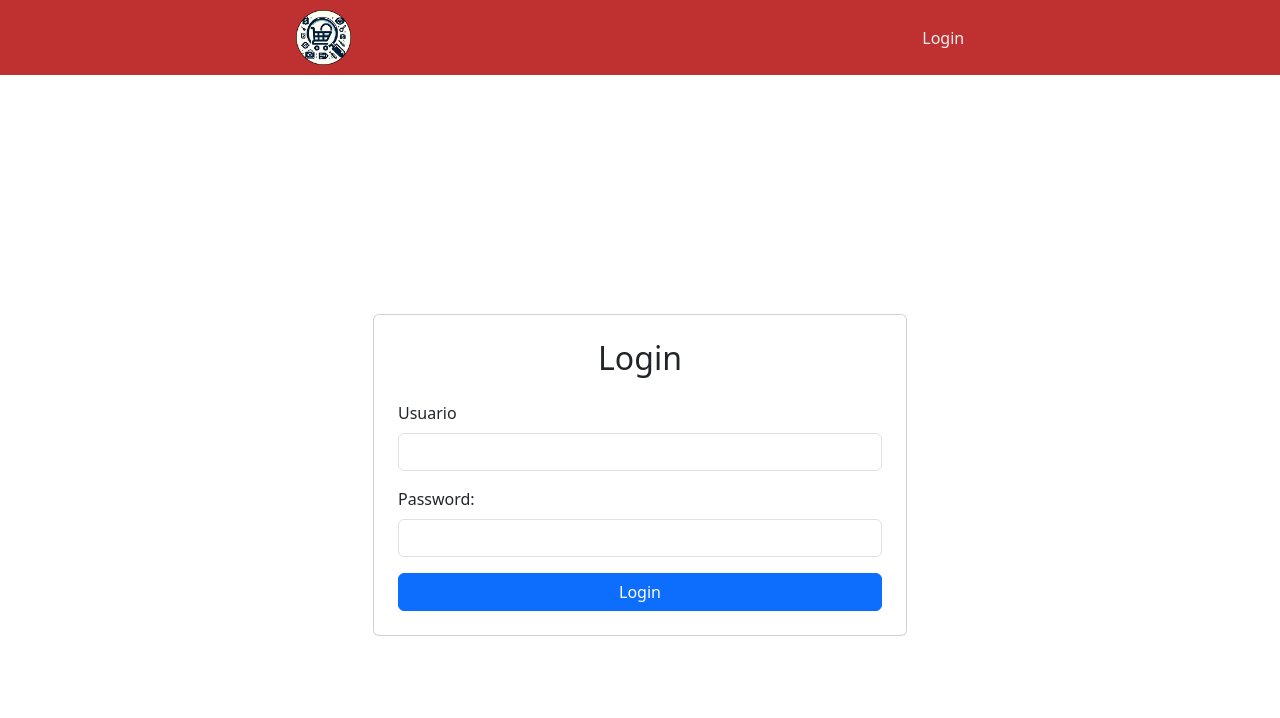
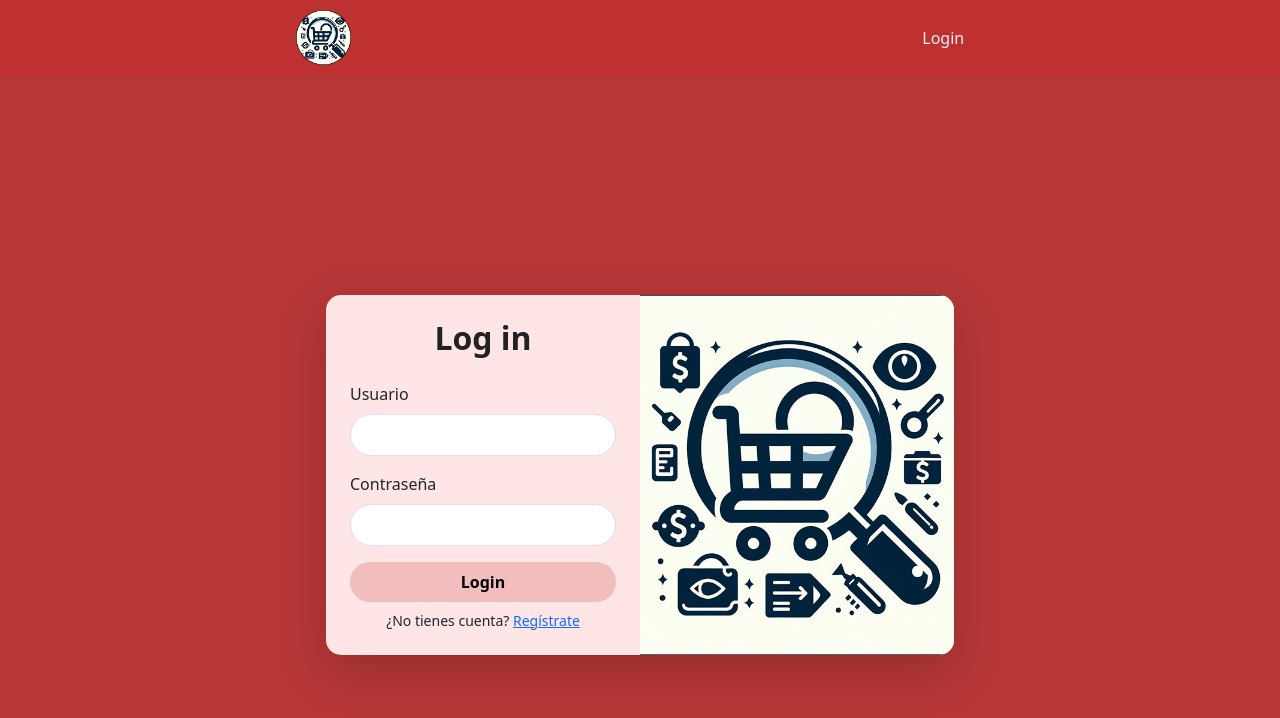
Before and after one commit to KevinVk05/FrontProyectoPersonal, a React (Vite) app: page /login in a window 1280 px wide. Shown: the top 718 px of the page. Built offline with nearby package versions, Linux system fonts and the light colour scheme.

Commit message:
css login

```diff
--- a/src/App.jsx
+++ b/src/App.jsx
@@ -1,16 +1,18 @@
 import { useEffect, useState } from 'react'
+
 import MenuSuperior from './componentes/menu'
 import Comparador from './componentes/comparador'
 import Comparador2 from './componentes/comparador2'
+import Favoritos from './componentes/favoritos';
+import Historial from './componentes/historial';
 
 import { Routes, Route } from 'react-router-dom';
 import Pagina404 from './componentes/Pagina404';
 import UseStorageState from './servicios/UseStorageState';
-import { AuthProvider } from './Login/AuthProvider';
+import { AuthProvider  } from './Login/AuthProvider';
 import Login from './Login/login';
 import RutasProtegidas from './Login/RutasProtegidas';
-import Favoritos from './componentes/favoritos';
-import Historial from './componentes/historial';
+
 
 
 function App() {
@@ -19,16 +21,15 @@ function App() {
   const [productosJson, setProductosJson] = UseStorageState("porductosJson", []);
 
 
-
   return (
 
     <AuthProvider>
 
       <div className="App">
         <header className="App-header">
-          {/* Pasar el total al menú superior */}
-          <MenuSuperior/>
+          <MenuSuperior />
         </header>
+
         <main>
           <Routes>
             {/* Ruta principal con ListaImagenes */}
--- a/src/Login/login.jsx
+++ b/src/Login/login.jsx
@@ -3,7 +3,7 @@ import { useNavigate } from 'react-router-dom';
 import { useAuth } from './AuthProvider';
 import ServicioUsuario from '../servicios/ServicioUsuario';
 import bcrypt from 'bcryptjs';
-// import axios from 'axios';
+import "../estilos/login.css"
 
 const Login = () => {
   const [usuario, setUsuario] = useState('');
@@ -38,43 +38,50 @@ const Login = () => {
   };
 
   return (
-    <div className="container d-flex justify-content-center align-items-center vh-100">
-    <div className="row w-100 justify-content-center">
-      <div className="col-12 col-md-6">
-        <div className="card p-4">
-          <h2 className="text-center mb-4">Login</h2>
-          <form onSubmit={handleSubmit}>
+    <div className="container-fluid login-container d-flex justify-content-center align-items-center vh-100">
+  <div className="row login-card shadow-lg">
+    {/* Lado izquierdo - Formulario */}
+    <div className="col-md-6 login-left d-flex flex-column justify-content-center align-items-center p-4">
+      <h2 className="mb-4">Log in</h2>
+      <form onSubmit={handleSubmit} className="w-100">
         <div className="mb-3">
           <label htmlFor="usuario" className="form-label">Usuario</label>
           <input
             id="usuario"
             type="text"
-                className="form-control"
+            className="form-control rounded-pill"
             value={usuario}
             onChange={(e) => setUsuario(e.target.value)}
             required
           />
         </div>
         <div className="mb-3">
-              <label htmlFor="password" className="form-label">Password:</label>
+          <label htmlFor="password" className="form-label">Contraseña</label>
           <input
             id="password"
             type="password"
-                className="form-control"
+            className="form-control rounded-pill"
             value={password}
             onChange={(e) => setPassword(e.target.value)}
             required
           />
         </div>
-            {error && <p className="text-danger">{error}</p>}
         <div className="d-grid">
-              <button type="submit" className="btn btn-primary">Login</button>
+          <button type="submit" className="btn login-btn rounded-pill">Login</button>
         </div>
+        <small className="mt-2 d-block text-center">
+          ¿No tienes cuenta? <a href="/registro">Regístrate</a>
+        </small>
       </form>
+    </div>
+
+    {/* Lado derecho - Imagen */}
+    <div className="col-md-6 login-right d-flex align-items-center justify-content-center p-0">
+      <img src="./imagenes/logo-login.png" alt="Login visual" className="img-fluid rounded-end" />
     </div>
   </div>
 </div>
-  </div>
+
 
 
   );
--- a/src/componentes/comparador.jsx
+++ b/src/componentes/comparador.jsx
@@ -26,7 +26,7 @@ const Comparador = () => {
           setBusqueda(res.data[0].nombre);
           setError(null);
           setLoading(false); // termina la carga después del delay
-        }, 1000);
+        }, 4000);
       } else {
         setTimeout(() => {
           setError('No se encontraron productos.');
@@ -104,7 +104,7 @@ const Comparador = () => {
               <div className="product-card-wrapper" key={index}>
                 <div className="card product-card shadow-sm h-100">
                   <img
-                    src={item.imagen}
+                    src={item.urlImagen}
                     className="card-img-top p-3"
                     alt={item.supermercado}
                   />
--- a/src/componentes/comparador2.jsx
+++ b/src/componentes/comparador2.jsx
@@ -20,20 +20,30 @@ const Comparador2 = () => {
       const res = await ServicioProductos.buscarProducto(producto.trim().toLowerCase());
 
       if (res.data && res.data.length > 0) {
+        // Esperar 1 segundo antes de mostrar resultados
+        setTimeout(() => {
           setResultados(res.data);
-        setBusqueda(res.data[0].nombre);  // Mostramos el nombre del primer producto
+          setBusqueda(res.data[0].nombre);
           setError(null);
+          setLoading(false); // termina la carga después del delay
+        }, 4000);
       } else {
+        setTimeout(() => {
           setError('No se encontraron productos.');
           setResultados([]);
           setBusqueda('');
+          setLoading(false); // termina la carga después del delay
+        }, 1000);
       }
+
     } catch (err) {
+      setTimeout(() => {
         setError('No se encontró el producto');
         setResultados([]);
         setBusqueda('');
+        setLoading(false); // termina la carga después del delay
+      }, 1000);
     }
-    setLoading(false);
   };
 
   // Filtrar productos por supermercado seleccionado
@@ -77,13 +87,13 @@ const Comparador2 = () => {
           <select value={super1} onChange={(e) => setSuper1(e.target.value)} className="form-select">
             <option value="">Supermercado 1</option>
             <option value="MERCADONA">Mercadona</option>
-            <option value="CARREFOUR">Carrefour</option>
+            <option value="AHORRA MÁS">Ahorra mas</option>
             <option value="DIA">Dia</option>
           </select>
           <select value={super2} onChange={(e) => setSuper2(e.target.value)} className="form-select">
             <option value="">Supermercado 2</option>
             <option value="MERCADONA">Mercadona</option>
-            <option value="CARREFOUR">Carrefour</option>
+            <option value="AHORRA MÁS">Ahorra mas</option>
             <option value="DIA">Dia</option>
           </select>
         </form>
@@ -110,7 +120,7 @@ const Comparador2 = () => {
             {super1 && productoSuper1 && (
               <div className="card" style={{ width: '18rem' }}>
                 {/* Aquí no tenemos una imagen, por lo que podemos dejar una imagen genérica */}
-                <img src={productoSuper1.imagen} alt={busqueda} className="card-img-top" />
+                <img src={productoSuper1.urlImagen} alt={busqueda} className="card-img-top" />
                 <div className="card-body">
                   <p className="card-text">{productoSuper1.nombre} {productoSuper1.tamanoUnidad}{productoSuper1.unidadMedida.toUpperCase()}</p>
                   <p className="card-text">Precio: {productoSuper1.precio}€</p>
@@ -121,7 +131,7 @@ const Comparador2 = () => {
             {super2 && productoSuper2 && (
               <div className="card" style={{ width: '18rem' }}>
                 {/* Aquí tampoco tenemos una imagen, por lo que podemos dejar una imagen genérica */}
-                <img src={productoSuper2.imagen} alt={busqueda} className="card-img-top" />
+                <img src={productoSuper2.urlImagen} alt={busqueda} className="card-img-top" />
                 <div className="card-body">
                   <p className="card-text">{productoSuper2.nombre} {productoSuper2.tamanoUnidad}{productoSuper2.unidadMedida.toUpperCase()}</p>
                   <p className="card-text">Precio: {productoSuper2.precio}€</p>
--- /dev/null
+++ b/src/estilos/login.css
@@ -0,0 +1,45 @@
+.login-container {
+    background-color: #b73737; /* rojo oscuro de fondo */
+  }
+
+  .login-card {
+    width: 50%;
+    border-radius: 15px;
+    overflow: hidden;
+    background-color: transparent;
+  }
+
+  .login-left {
+    background-color: #ffe5e5;
+  }
+
+  .login-right {
+    background-color: #fffef3;
+  }
+
+  .login-left h2 {
+    font-weight: 600;
+    color: #222;
+  }
+
+  .login-btn {
+    background-color: #f1bdbd;
+    border: none;
+    color: #000;
+    padding: 0.5rem;
+    font-weight: bold;
+  }
+
+  .login-btn:hover {
+    background-color: #e09d9d;
+  }
+
+  .form-control {
+    padding: 0.5rem 1rem;
+  }
+
+  img.rounded-end {
+    height: 100%;
+    width: 100%;
+    object-fit: cover;
+  }
```
Also changed, not shown: public/imagenes/logo-login.png (added). Lines whose indentation alone changed are shown as unchanged.
